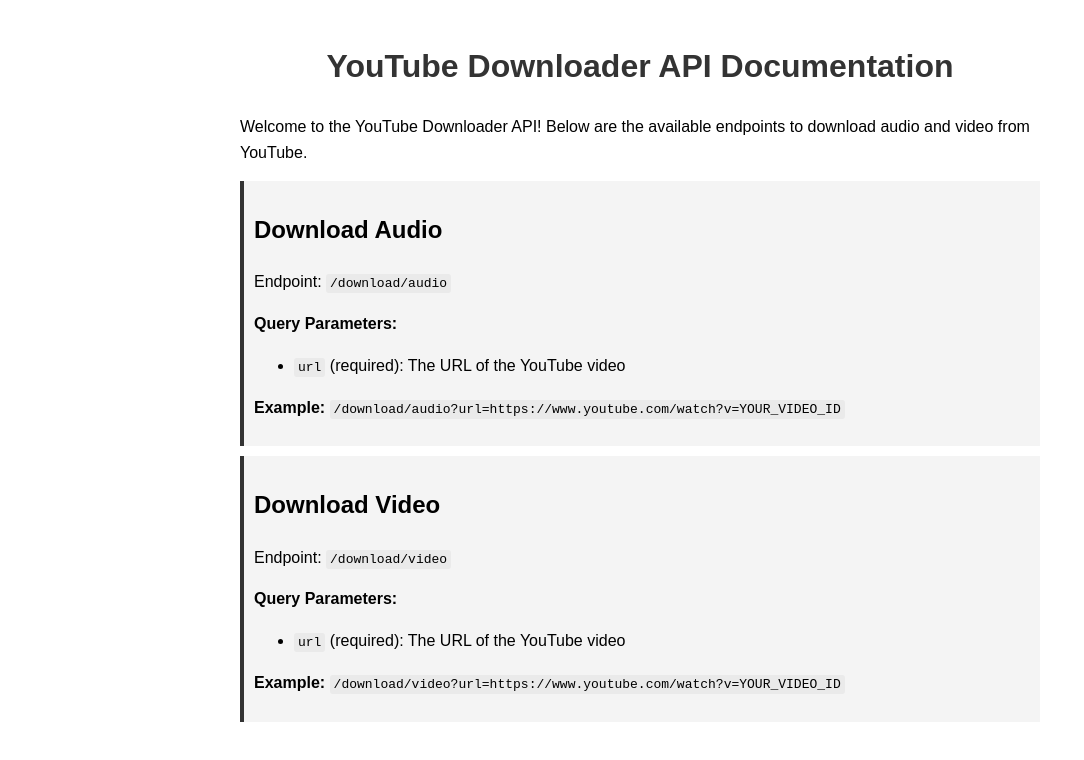
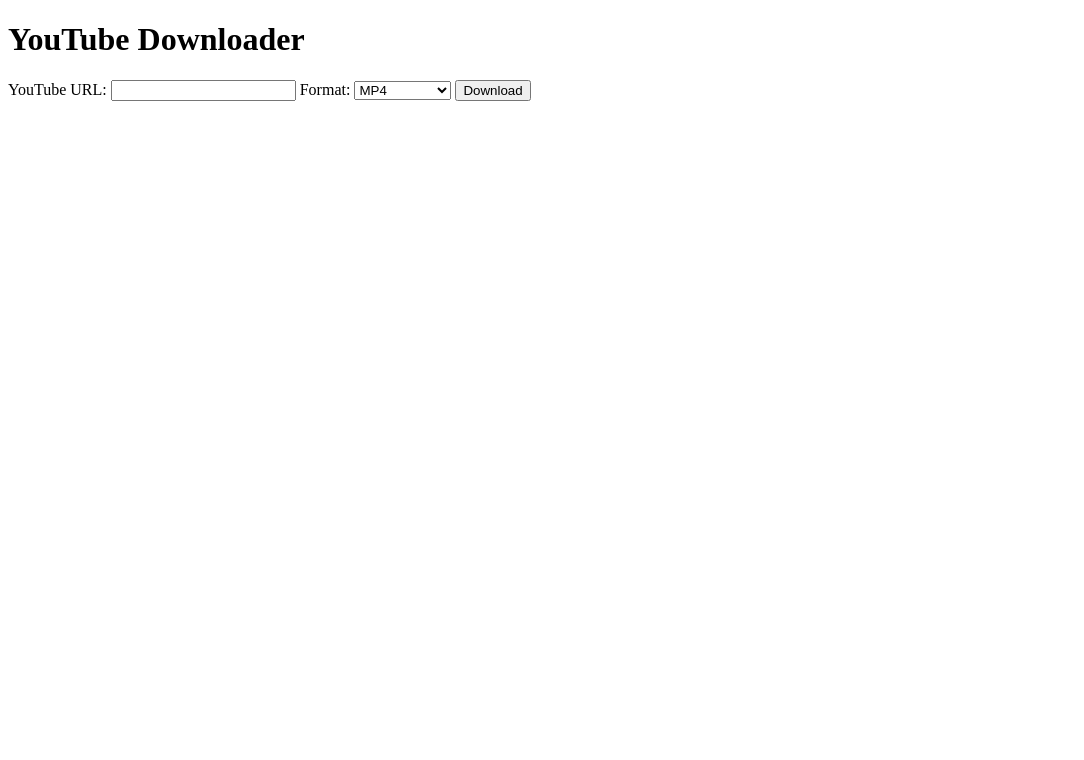
Before and after one commit to emapg/Ytdl-api, a website: page index.html in a window 1280 px wide. Shown: the whole page, without its empty margins (0-1084 px from the left). Drawn offline with Linux system fonts and the light colour scheme.

Commit message:
Update index.html

```diff
--- a/index.html
+++ b/index.html
@@ -1,38 +1,22 @@
 <!DOCTYPE html>
 <html lang="en">
 <head>
-    <meta charset="UTF-8">
-    <meta name="viewport" content="width=device-width, initial-scale=1.0">
-    <title>YouTube Downloader API</title>
-    <style>
-        body { font-family: Arial, sans-serif; line-height: 1.6; max-width: 800px; margin: 0 auto; padding: 20px; }
-        h1 { text-align: center; color: #333; }
-        .endpoint { background: #f4f4f4; padding: 10px; margin: 10px 0; border-left: 4px solid #333; }
-        .code { font-family: monospace; background: #eaeaea; padding: 2px 4px; border-radius: 3px; }
-    </style>
+  <meta charset="UTF-8">
+  <meta name="viewport" content="width=device-width, initial-scale=1.0">
+  <title>YouTube Downloader</title>
 </head>
 <body>
-    <h1>YouTube Downloader API Documentation</h1>
-    <p>Welcome to the YouTube Downloader API! Below are the available endpoints to download audio and video from YouTube.</p>
-
-    <div class="endpoint">
-        <h2>Download Audio</h2>
-        <p>Endpoint: <span class="code">/download/audio</span></p>
-        <p><strong>Query Parameters:</strong></p>
-        <ul>
-            <li><span class="code">url</span> (required): The URL of the YouTube video</li>
-        </ul>
-        <p><strong>Example:</strong> <span class="code">/download/audio?url=https://www.youtube.com/watch?v=YOUR_VIDEO_ID</span></p>
-    </div>
-
-    <div class="endpoint">
-        <h2>Download Video</h2>
-        <p>Endpoint: <span class="code">/download/video</span></p>
-        <p><strong>Query Parameters:</strong></p>
-        <ul>
-            <li><span class="code">url</span> (required): The URL of the YouTube video</li>
-        </ul>
-        <p><strong>Example:</strong> <span class="code">/download/video?url=https://www.youtube.com/watch?v=YOUR_VIDEO_ID</span></p>
-    </div>
+  <h1>YouTube Downloader</h1>
+  <form action="/download" method="get">
+    <label for="url">YouTube URL:</label>
+    <input type="text" id="url" name="url" required>
+    <label for="format">Format:</label>
+    <select id="format" name="format">
+      <option value="mp4">MP4</option>
+      <option value="audio">MP3 (Audio)</option>
+      <option value="360p">360p</option>
+    </select>
+    <button type="submit">Download</button>
+  </form>
 </body>
 </html>
```
